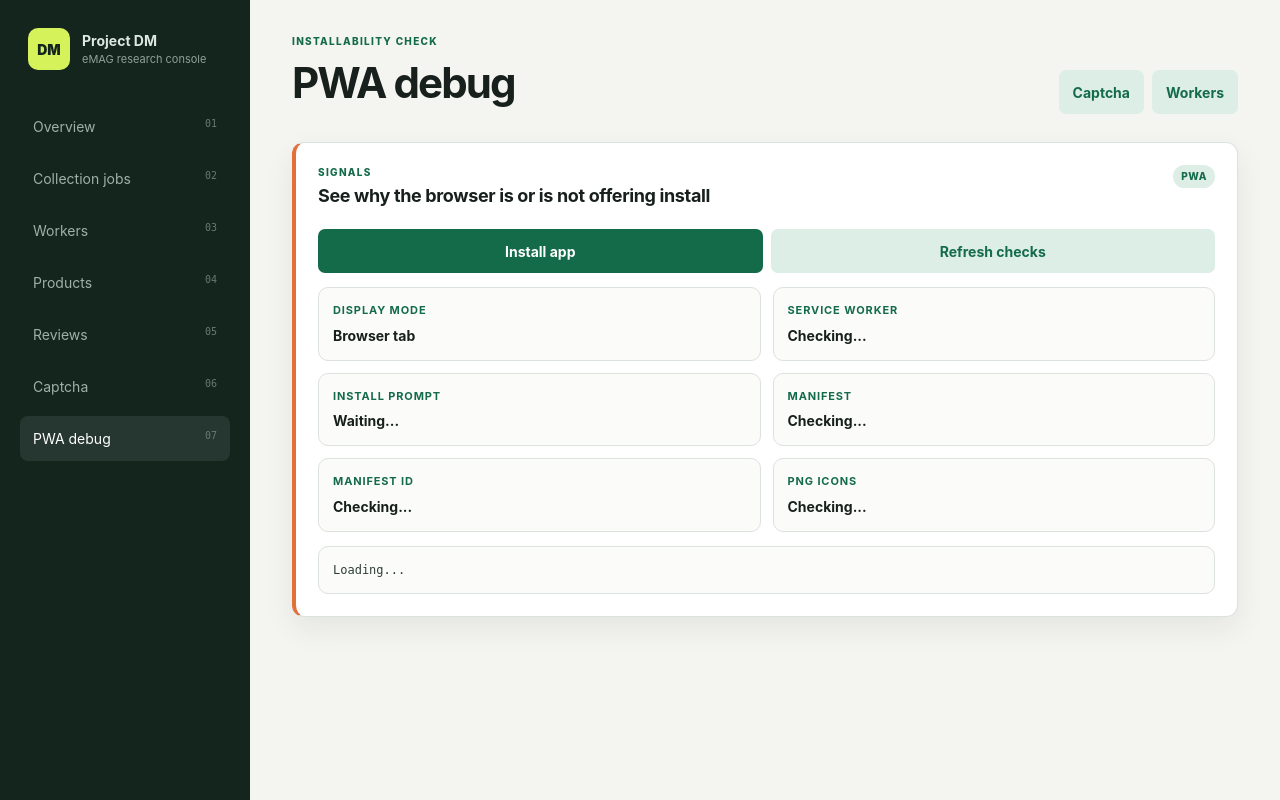
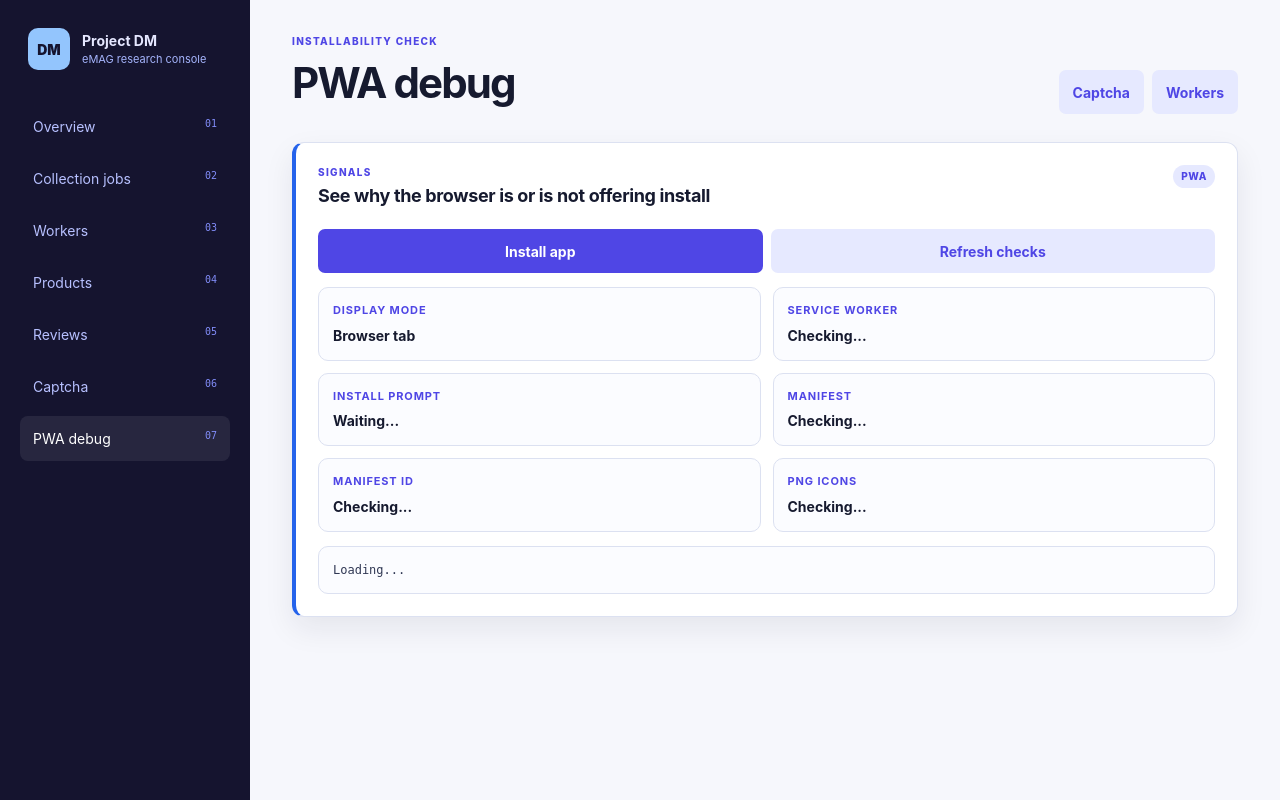
Before and after one commit to AndyStan112/project_dm, a FastAPI app: page /pwa-debug in a window 1280 px wide. Run offline with FastAPI, Linux system fonts and the light colour scheme.

Commit message:
changed colors theme

```diff
--- a/src/project_dm/web/static/app.css
+++ b/src/project_dm/web/static/app.css
@@ -1,35 +1,35 @@
 :root {
-  --ink: #17201c;
-  --muted: #6f7973;
-  --line: #dce2dd;
-  --paper: #f4f5f1;
+  --ink: #161a2f;
+  --muted: #687089;
+  --line: #dce1f1;
+  --paper: #f6f7fc;
   --panel: #ffffff;
-  --green: #146b4a;
-  --green-soft: #dceee5;
-  --orange: #e36f39;
+  --green: #4f46e5;
+  --green-soft: #e6e9ff;
+  --orange: #2563eb;
   --red: #b53d3d;
-  --nav: #14251e;
-  --shadow: 0 12px 30px rgba(23, 32, 28, .07);
+  --nav: #15142f;
+  --shadow: 0 12px 30px rgba(22, 26, 47, .08);
 }
 * { box-sizing: border-box; }
 body { margin: 0; background: var(--paper); color: var(--ink); font: 14px/1.5 Inter, ui-sans-serif, system-ui, sans-serif; }
 a { color: inherit; text-decoration: none; }
 button, input, select { font: inherit; }
 .app-shell { min-height: 100vh; display: grid; grid-template-columns: 250px minmax(0, 1fr); }
-.sidebar { position: sticky; top: 0; height: 100vh; padding: 28px 20px; color: #dce8e1; background: var(--nav); display: flex; flex-direction: column; }
+.sidebar { position: sticky; top: 0; height: 100vh; padding: 28px 20px; color: #e5e7ff; background: var(--nav); display: flex; flex-direction: column; }
 .brand-mark { display: flex; gap: 12px; align-items: center; margin: 0 8px 34px; }
-.brand-icon { display: grid; place-items: center; width: 42px; height: 42px; color: var(--nav); background: #d6f25b; border-radius: 10px; font-weight: 900; }
+.brand-icon { display: grid; place-items: center; width: 42px; height: 42px; color: var(--nav); background: #93c5fd; border-radius: 10px; font-weight: 900; }
 .brand-mark strong, .brand-mark small { display: block; }
-.brand-mark small { color: #8ea299; font-size: 11px; }
+.brand-mark small { color: #a5b4fc; font-size: 11px; }
 nav { display: grid; gap: 7px; }
-nav a { padding: 12px 13px; display: flex; justify-content: space-between; border-radius: 8px; color: #9fb0a8; }
+nav a { padding: 12px 13px; display: flex; justify-content: space-between; border-radius: 8px; color: #b7c0ff; }
 nav a:hover, nav a.active { color: white; background: rgba(255,255,255,.08); }
 nav .nav-icon { display: none; }
-nav kbd { color: #667b71; background: transparent; font-size: 10px; }
+nav kbd { color: #818cf8; background: transparent; font-size: 10px; }
 .sidebar-note { margin-top: auto; padding: 14px; display: flex; gap: 10px; border: 1px solid rgba(255,255,255,.1); border-radius: 10px; }
 .sidebar-note strong, .sidebar-note small { display: block; }
-.sidebar-note small { margin-top: 3px; color: #8ea299; font-size: 11px; }
-.pulse { margin-top: 6px; width: 8px; height: 8px; border-radius: 50%; background: #72db9c; box-shadow: 0 0 0 4px rgba(114,219,156,.12); }
+.sidebar-note small { margin-top: 3px; color: #a5b4fc; font-size: 11px; }
+.pulse { margin-top: 6px; width: 8px; height: 8px; border-radius: 50%; background: #60a5fa; box-shadow: 0 0 0 4px rgba(96,165,250,.16); }
 main { min-width: 0; padding: 34px 42px 60px; }
 .topbar { display: flex; justify-content: space-between; align-items: end; margin-bottom: 28px; }
 h1 { margin: 2px 0 0; font-size: clamp(28px, 4vw, 42px); letter-spacing: -.045em; }
@@ -118,8 +118,8 @@ input:focus, select:focus { border-color: var(--green); box-shadow: 0 0 0 3px rg
   padding: 14px;
   border: 1px solid var(--line);
   border-radius: 10px;
-  background: #fbfcfa;
-  color: #2e3e37;
+  background: #fbfcff;
+  color: #303854;
   overflow: auto;
   white-space: pre-wrap;
   word-break: break-word;
@@ -131,13 +131,13 @@ input:focus, select:focus { border-color: var(--green); box-shadow: 0 0 0 3px rg
 .captcha-tabs { display: grid; grid-template-columns: repeat(3, minmax(0, 1fr)); gap: 8px; margin: 14px 0 0; }
 .captcha-tab { padding: 12px 14px; border: 1px solid var(--line); border-radius: 10px; background: white; display: flex; justify-content: space-between; align-items: center; gap: 10px; font-weight: 800; color: var(--muted); }
 .captcha-tab small { color: var(--green); font-size: 11px; }
-.captcha-tab.active { color: var(--green); border-color: rgba(20,107,74,.25); background: var(--green-soft); }
+.captcha-tab.active { color: var(--green); border-color: rgba(79,70,229,.25); background: var(--green-soft); }
 .captcha-card { margin-top: 16px; padding: 18px; border: 1px solid var(--line); border-radius: 12px; background: white; box-shadow: var(--shadow); display: grid; gap: 14px; }
 .captcha-card h2 { margin-top: 6px; }
 .captcha-actions { display: flex; gap: 8px; flex-wrap: wrap; align-items: center; }
 .captcha-actions .button { flex: 1 1 220px; }
 .debug-grid { display: grid; grid-template-columns: repeat(2, minmax(0, 1fr)); gap: 12px; margin-top: 14px; }
-.debug-card { padding: 14px; border: 1px solid var(--line); border-radius: 10px; background: #fbfcfa; display: grid; gap: 6px; }
+.debug-card { padding: 14px; border: 1px solid var(--line); border-radius: 10px; background: #fbfcff; display: grid; gap: 6px; }
 .debug-card strong { font-size: 11px; text-transform: uppercase; letter-spacing: .08em; color: var(--green); }
 .debug-card p { margin: 0; color: var(--ink); font-weight: 700; }
 .alert-list { display: grid; gap: 12px; }
--- a/src/project_dm/web/templates/base.html
+++ b/src/project_dm/web/templates/base.html
@@ -3,7 +3,7 @@
 <head>
   <meta charset="utf-8">
   <meta name="viewport" content="width=device-width, initial-scale=1">
-  <meta name="theme-color" content="#14251e">
+  <meta name="theme-color" content="#15142f">
   <meta name="apple-mobile-web-app-capable" content="yes">
   <meta name="apple-mobile-web-app-status-bar-style" content="black-translucent">
   <title>{% block title %}Project DM{% endblock %}</title>
--- a/src/project_dm/web/templates/captcha.html
+++ b/src/project_dm/web/templates/captcha.html
@@ -37,7 +37,7 @@
     <span class="panel-tag">{{ "active" if job_row else "idle" }}</span>
   </div>
   {% if marked %}
-  <div class="empty-state" style="border-style: solid; border-color: #d7e8dc; background: #f3fbf6; color: var(--green);">
+  <div class="empty-state" style="border-style: solid; border-color: #c7d2fe; background: #eef2ff; color: var(--green);">
     Brand job marked unrecoverable. Loading the next brand.
   </div>
   {% endif %}
@@ -78,7 +78,7 @@
     <a class="text-link" href="/captcha/product">Refresh</a>
   </div>
   {% if marked %}
-  <div class="empty-state" style="border-style: solid; border-color: #d7e8dc; background: #f3fbf6; color: var(--green);">
+  <div class="empty-state" style="border-style: solid; border-color: #c7d2fe; background: #eef2ff; color: var(--green);">
     Product job marked unrecoverable. Loading the next product.
   </div>
   {% endif %}
@@ -119,7 +119,7 @@
   </div>
   {% endif %}
   {% if marked %}
-  <div class="empty-state" style="border-style: solid; border-color: #d7e8dc; background: #f3fbf6; color: var(--green);">
+  <div class="empty-state" style="border-style: solid; border-color: #c7d2fe; background: #eef2ff; color: var(--green);">
     Review job marked unrecoverable. Loading the next review.
   </div>
   {% endif %}
```
Also changed, not shown: other parts of src/project_dm/web/static/app.css (+11 -11 lines).
